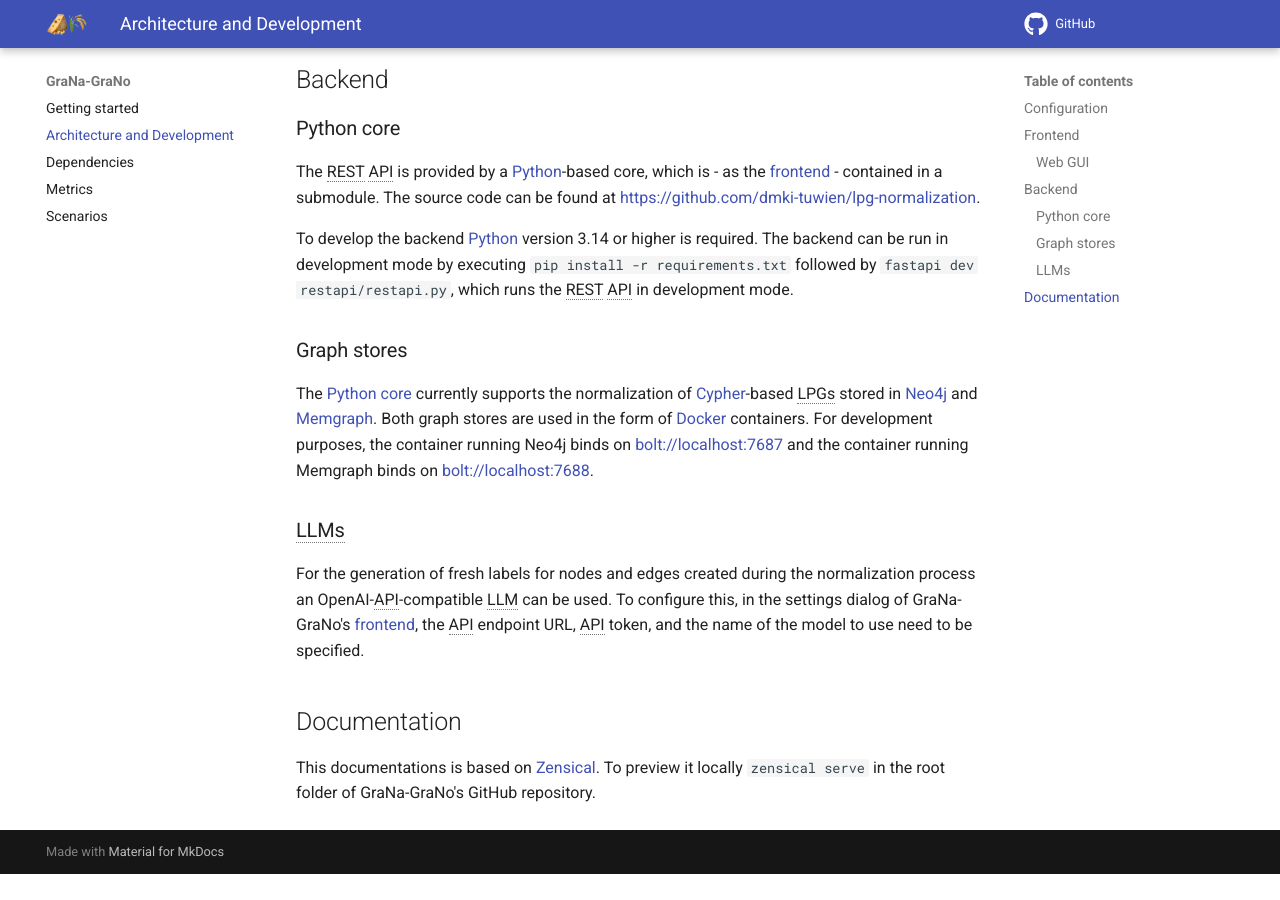
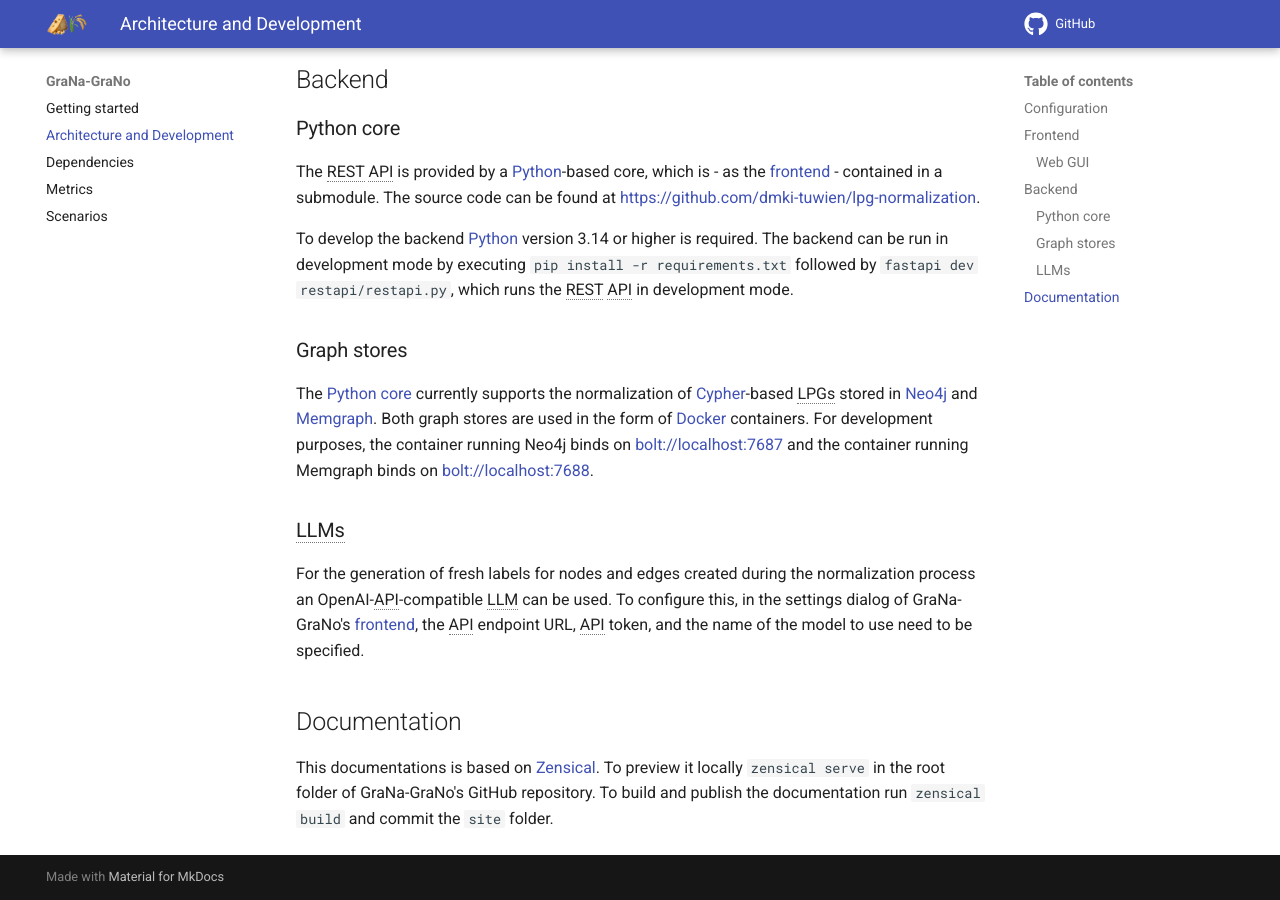
Before and after one commit to dmki-tuwien/grana-grano, an MkDocs documentation site: the page built from docs/architecture.md, in a window 1280 px wide and 900 px high, scrolled down 832 px. Built offline with MkDocs 1.6.1 and Material for MkDocs 9.7.7, drawn with Linux system fonts in a browser that asks for light colours; comment, search, counter and statistics services are not loaded; before the commit the page ends 1706 px from its top, so only the background shows below that.

Commit message:
Update docs

```diff
--- a/docs/architecture.md
+++ b/docs/architecture.md
@@ -47,3 +47,4 @@ To configure this, in the settings dialog of GraNa-GraNo's [frontend](#frontend)
 
 This documentations is based on [Zensical](https://zensical.org/).
 To preview it locally `zensical serve` in the root folder of GraNa-GraNo's GitHub repository.
+To build and publish the documentation run `zensical build` and commit the `site` folder.
```
Also changed, not shown: site/architecture/index.html, site/search.json.
